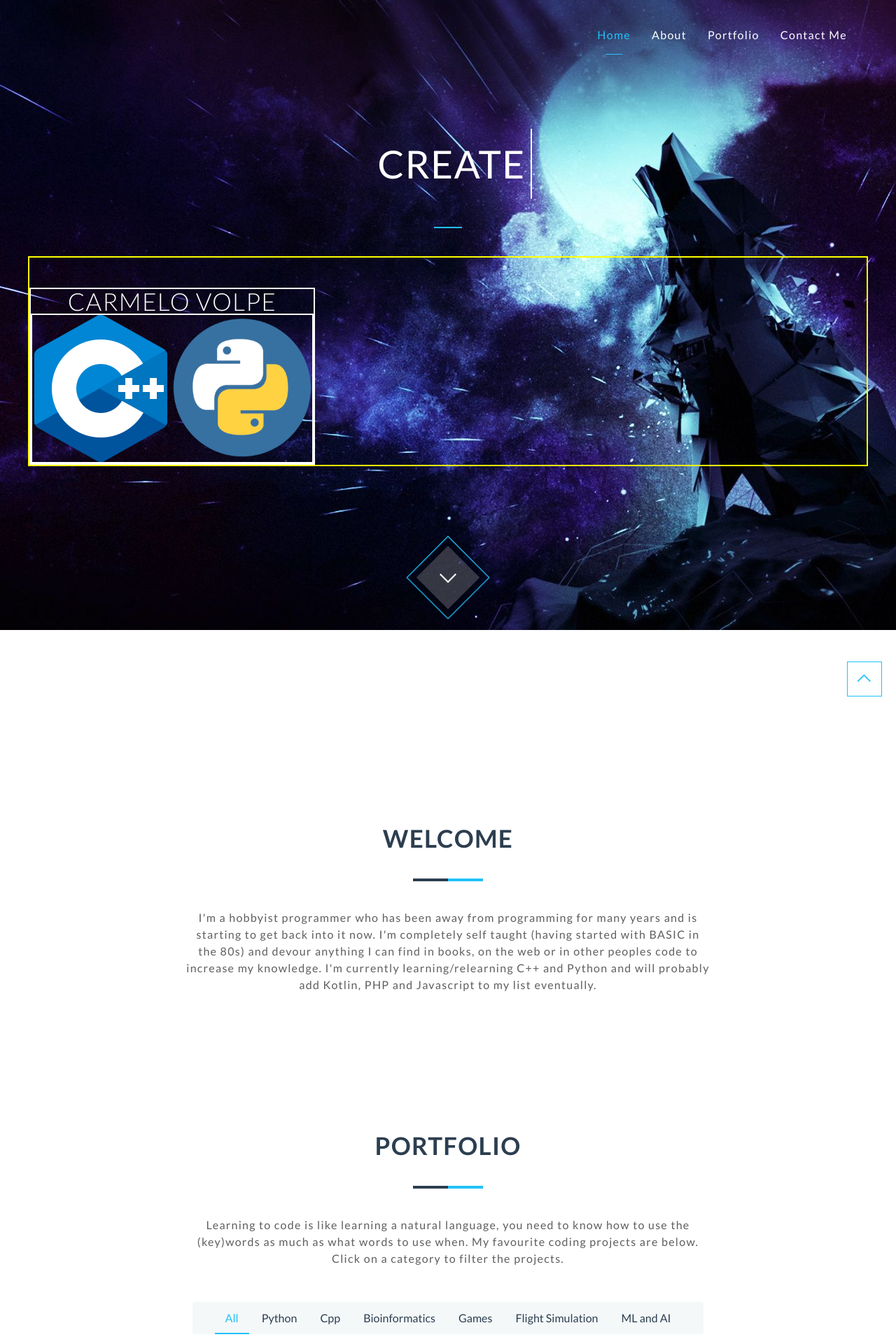
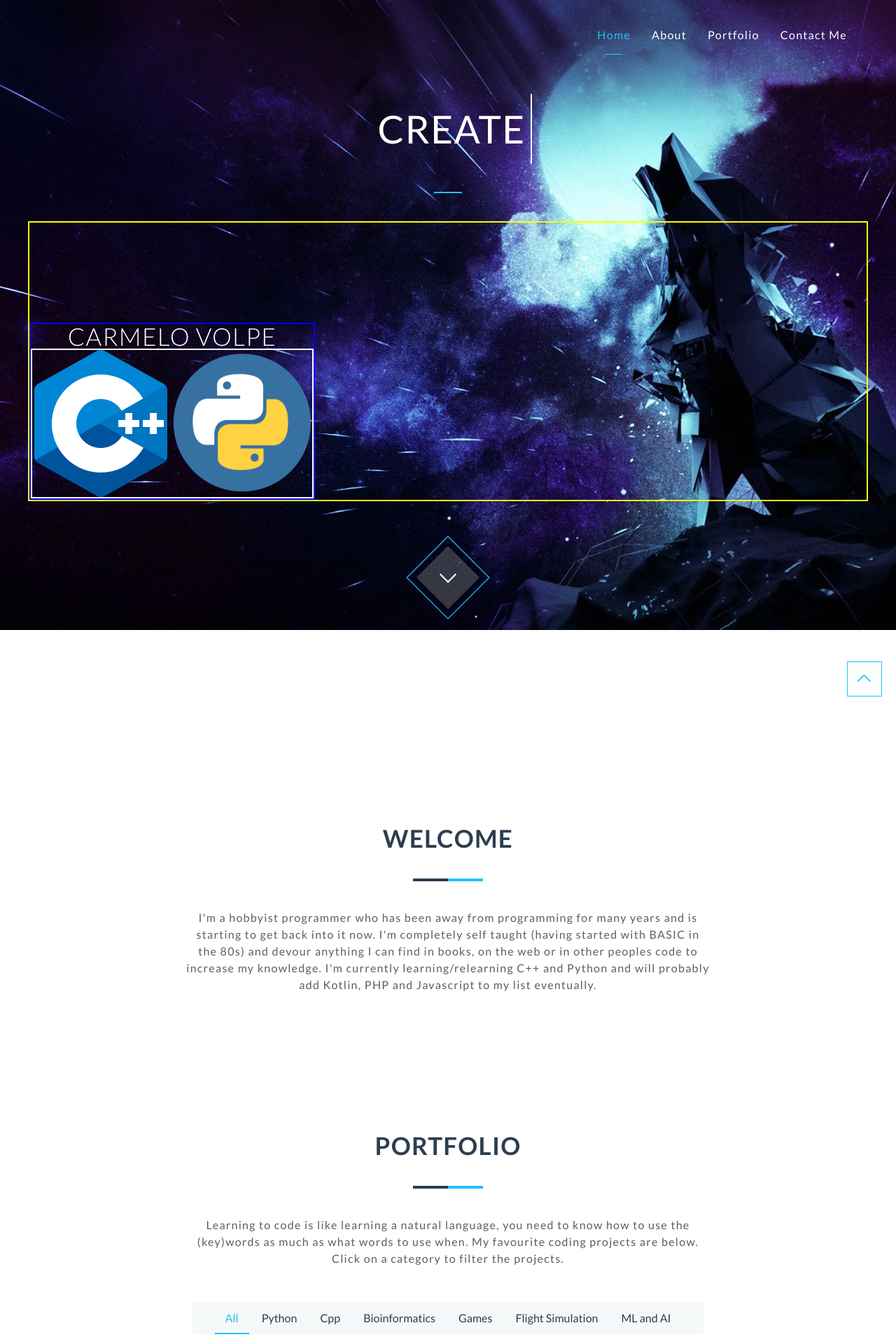
Before and after one commit to Gamernaut/gamernaut.github.io, a Jekyll site: the page built from index.html, in a window 1280 px wide. Shown: the top 1920 px of the page at 70% size. Built offline with Jekyll 4.4.1, drawn with Linux system fonts in a browser that asks for light colours; nearby versions of some CDN libraries.

Commit message:
Update header.html

```diff
--- a/_includes/header.html
+++ b/_includes/header.html
@@ -61,8 +61,8 @@
 
         <div class="row heading-title">
           <hr class="small">
-          <div style="text-align:center; position:relative; min-height: 300px; border: 2px solid yellow">
-            <div style="position:absolute; bottom:0; border: 2px solid white">
+          <div style="text-align:center; position:relative; min-height: 400px; border: 2px solid yellow">
+            <div style="text-align:center; position:absolute; bottom:0; border: 2px solid blue">
               <h2 class="thin">{{ site.header-title }}</h2>
               <h3 class="thin">{{ site.header-tagline }}</h3>
                 <table style="border: 2px solid white">
```
